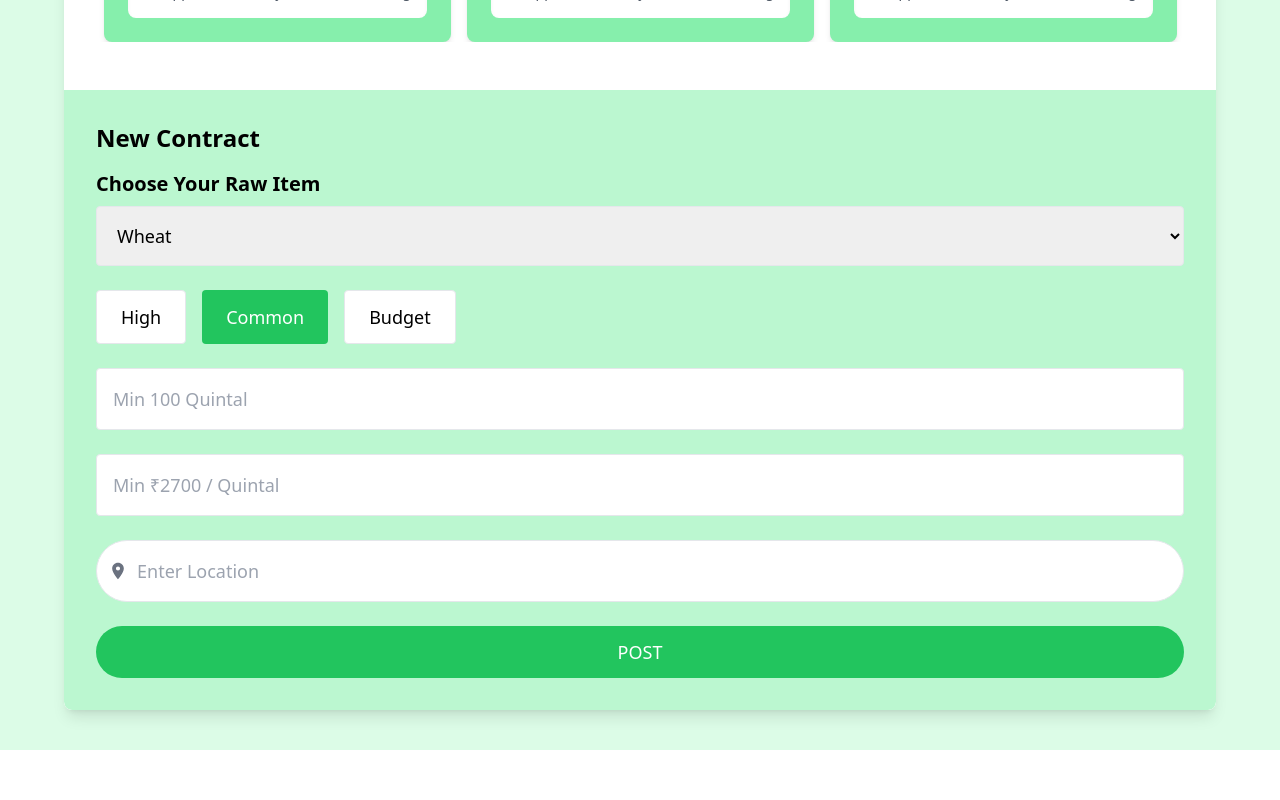
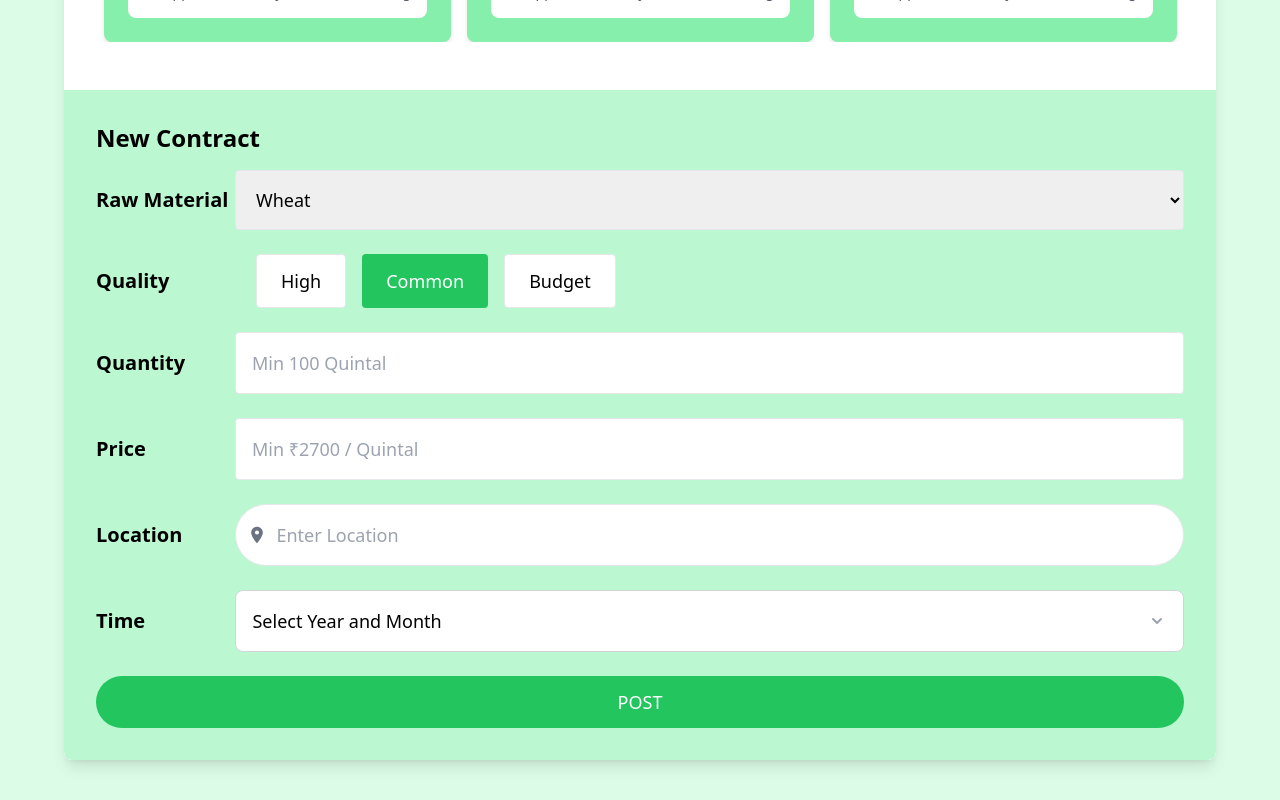
Before and after one commit to upamkuma/agrisolve1, a React (Vite) app: page /supplier_dashboard in a window 1280 px wide. Shown: the part 502-1302 px from the top of the page. Before the commit the page ends 1252 px from the top, so only its background shows below. Built offline with nearby package versions, Linux system fonts and the light colour scheme.

Commit message:
dashboard 3

```diff
--- a/package.json
+++ b/package.json
@@ -23,6 +23,7 @@
     "nodemon": "^3.1.4",
     "react": "^18.3.1",
     "react-chartjs-2": "^5.2.0",
+    "react-datepicker": "^7.3.0",
     "react-dom": "^18.3.1",
     "react-icons": "^5.3.0",
     "react-router-dom": "^6.26.1",
--- /dev/null
+++ b/src/Components/Supplier_Dash/YearMonthPicker.jsx
@@ -0,0 +1,116 @@
+import React, { useState, useRef, useEffect } from 'react';
+import DatePicker from 'react-datepicker';
+import "react-datepicker/dist/react-datepicker.css";
+import { setMonth, setYear } from 'date-fns';
+
+function YearMonthPicker() {
+  const [selectedDate, setSelectedDate] = useState(null);
+  const [isOpen, setIsOpen] = useState(false);
+  const calendarRef = useRef(null);
+  const [position, setPosition] = useState({});
+
+  const handleDateChange = (date) => {
+    setSelectedDate(date);
+    setIsOpen(false);
+  };
+
+  const handleButtonClick = () => {
+    setIsOpen(!isOpen);
+    if (!isOpen && calendarRef.current) {
+      const rect = calendarRef.current.getBoundingClientRect();
+      if (rect.bottom > window.innerHeight) {
+        setPosition({ bottom: '100%' });
+      } else {
+        setPosition({});
+      }
+    }
+  };
+
+  useEffect(() => {
+    if (isOpen && calendarRef.current) {
+      const rect = calendarRef.current.getBoundingClientRect();
+      if (rect.bottom > window.innerHeight) {
+        setPosition({ bottom: '100%' });
+      } else {
+        setPosition({});
+      }
+    }
+  }, [isOpen]);
+
+  return (
+    <div className="relative w-full">
+      <button
+        onClick={handleButtonClick}
+        className="w-full p-4 border border-gray-300 rounded-lg text-lg bg-white cursor-pointer flex justify-between items-center"
+      >
+        {selectedDate ? (
+          <span>{`${selectedDate.getFullYear()} - ${selectedDate.toLocaleString('default', { month: 'long' })}`}</span>
+        ) : (
+          <span>Select Year and Month</span>
+        )}
+        <svg xmlns="http://www.w3.org/2000/svg" className="h-5 w-5 text-gray-400" viewBox="0 0 20 20" fill="currentColor">
+          <path fillRule="evenodd" d="M5.292 7.293a1 1 0 011.414 0L10 10.586l3.293-3.293a1 1 0 011.414 1.414l-4 4a1 1 0 01-1.414 0l-4-4a1 1 0 010-1.414z" clipRule="evenodd" />
+        </svg>
+      </button>
+      {isOpen && (
+        <div
+          ref={calendarRef}
+          className="absolute z-50 mt-2 w-full bg-white border border-gray-300 rounded-lg shadow-lg p-4"
+          style={position}
+        >
+          <DatePicker
+            selected={selectedDate}
+            onChange={handleDateChange}
+            dateFormat="yyyy/MM"
+            showMonthYearPicker
+            inline
+            renderCustomHeader={({
+              date,
+              decreaseMonth,
+              increaseMonth,
+              changeYear,
+            }) => (
+              <div className="flex justify-between items-center mb-2">
+                <button
+                  onClick={decreaseMonth}
+                  className="text-gray-600 hover:text-gray-900 focus:outline-none"
+                >
+                  {'<'}
+                </button>
+                <span className="text-lg font-semibold">
+                  {date.toLocaleString('default', { month: 'long' })}
+                </span>
+                <button
+                  onClick={increaseMonth}
+                  className="text-gray-600 hover:text-gray-900 focus:outline-none"
+                >
+                  {'>'}
+                </button>
+                <select
+                  value={date.getFullYear()}
+                  onChange={({ target: { value } }) => changeYear(value)}
+                  className="ml-2 bg-gray-100 border border-gray-300 rounded-md py-1 px-2 text-gray-700 text-sm focus:outline-none focus:ring-2 focus:ring-green-500"
+                >
+                  {Array(50)
+                    .fill(0)
+                    .map((_, i) => (
+                      <option key={i} value={i + 1970}>
+                        {i + 1970}
+                      </option>
+                    ))}
+                </select>
+              </div>
+            )}
+            className="text-center"
+            calendarClassName="bg-white rounded-lg shadow-lg"
+            dayClassName={() => "hover:bg-green-200 rounded-full"}
+            monthClassName={() => "hover:bg-green-200 rounded-full"}
+            wrapperClassName="react-datepicker-wrapper"
+          />
+        </div>
+      )}
+    </div>
+  );
+}
+
+export default YearMonthPicker;
--- a/src/pages/Supplier_Dash.jsx
+++ b/src/pages/Supplier_Dash.jsx
@@ -4,6 +4,8 @@ import "slick-carousel/slick/slick.css";
 import "slick-carousel/slick/slick-theme.css";
 import PropTypes from 'prop-types';
 import { MdLocationOn } from 'react-icons/md';
+import YearMonthPicker from '../Components/Supplier_Dash/YearMonthPicker';
+
 function Supplier_Dash() {
   const [selectedQuality, setSelectedQuality] = useState('Common');
   const [selectedLocation, setSelectedLocation] = useState('');
@@ -91,8 +93,10 @@ function Supplier_Dash() {
 
         <div className="p-8 bg-green-200 rounded-b-lg">
           <h2 className="text-2xl font-bold">New Contract</h2>
-          <div className="mt-4">
-            <h3 className="text-xl font-semibold mb-2">Choose Your Raw Item</h3>
+
+          {/* Raw Material Selection */}
+          <div className="mt-4 flex items-center">
+            <h3 className="text-xl font-semibold w-40">Raw Material</h3>
             <select className="w-full p-4 border rounded text-lg">
               <option>Wheat</option>
               <option>Paddy</option>
@@ -101,8 +105,10 @@ function Supplier_Dash() {
             </select>
           </div>
 
-
-          <div className="mt-6 flex space-x-4">
+          {/* Quality Selection */}
+          <div className="mt-6 flex items-center">
+            <h3 className="text-xl font-semibold w-40">Quality</h3>
+            <div className="flex space-x-4">
               <button
                 className={`px-6 py-3 rounded text-lg ${selectedQuality === 'High' ? 'bg-green-500 text-white' : 'bg-white border'}`}
                 onClick={() => setSelectedQuality('High')}
@@ -122,16 +128,24 @@ function Supplier_Dash() {
                 Budget
               </button>
             </div>
+          </div>
 
-          <div className="mt-6">
+          {/* Quantity Input */}
+          <div className="mt-6 flex items-center">
+            <h3 className="text-xl font-semibold w-40">Quantity</h3>
             <input className="w-full p-4 border rounded text-lg" type="text" placeholder="Min 100 Quintal" />
           </div>
 
-          <div className="mt-6">
+          {/* Price Input */}
+          <div className="mt-6 flex items-center">
+            <h3 className="text-xl font-semibold w-40">Price</h3>
             <input className="w-full p-4 border rounded text-lg" type="text" placeholder="Min ₹2700 / Quintal" />
           </div>
 
-          <div className="mt-6 relative">
+          {/* Location Input */}
+          <div className="mt-6 flex items-center">
+            <h3 className="text-xl font-semibold w-40">Location</h3>
+            <div className="relative w-full">
               <div className="absolute inset-y-0 left-0 pl-3 flex items-center pointer-events-none">
                 <MdLocationOn className="w-5 h-5 text-gray-500" />
               </div>
@@ -142,6 +156,11 @@ function Supplier_Dash() {
                 value={selectedLocation}
                 onChange={(e) => setSelectedLocation(e.target.value)}
               />
+            </div>
+          </div>
+          <div className="mt-6 flex items-center">
+            <h3 className="text-xl font-semibold w-40">Time</h3>
+            <YearMonthPicker/>
           </div>
 
           <div className="mt-6">
```
Also changed, not shown: 1 other file (tests, documents, lock files or other folders). Lines whose indentation alone changed are shown as unchanged.
